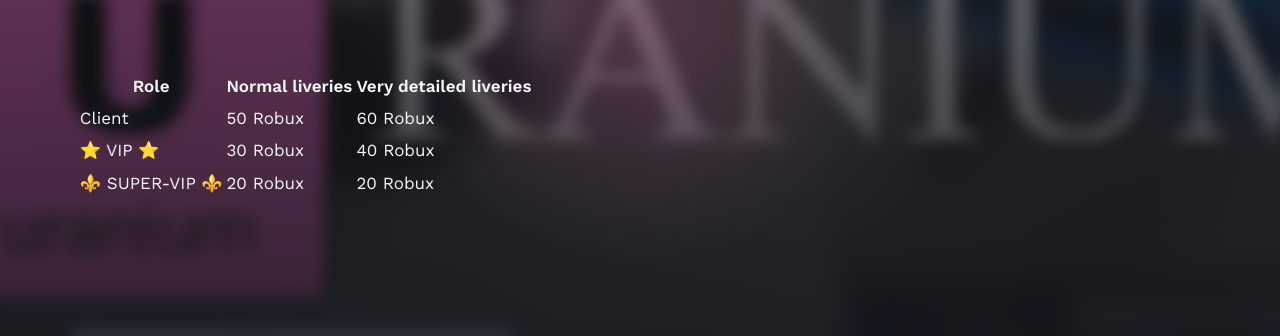
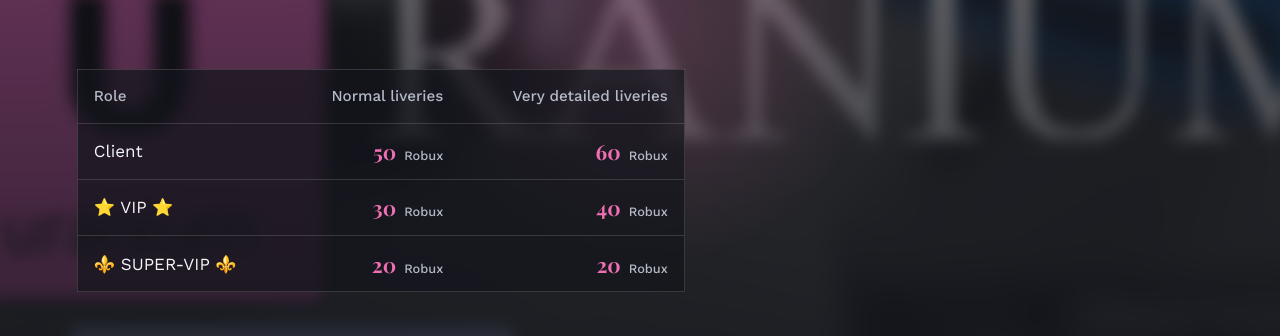
Before and after one commit to SoNessuno/uranium-store, a website with bundled scripts: page public/prices.html in a window 1280 px wide. Shown: the part 219-555 px from the top of the page. Built offline with nearby package versions, Linux system fonts and the light colour scheme; no server answers; a web font is replaced by a local one.

Commit message:
Add files via upload

```diff
--- a/public/assets/css/components.css
+++ b/public/assets/css/components.css
@@ -31,3 +31,10 @@ dialog .btns{margin-top:1rem}
 .tag.new{background:var(--u);color:#14161c}.tag.accepted{background:#3ba55d;color:#fff}.tag.done{background:#5865f2;color:#fff}.tag.rejected{background:#ed4245;color:#fff}
 .muted{color:var(--muted)}
 [hidden]{display:none!important}
+
+table.prices{border-collapse:collapse;width:100%;max-width:38rem;background:rgba(20,22,28,.72);border:1px solid var(--line)}
+.prices th,.prices td{padding:.85rem 1rem;border-bottom:1px solid var(--line);text-align:left}
+.prices th{color:var(--muted);font-weight:500;font-size:.95rem}
+.prices th+th,.prices td+td{text-align:right}
+.prices td+td{font:600 1.3rem var(--serif);color:var(--u)}
+.prices .cur{font:500 .8rem var(--sans);color:var(--muted);margin-left:.2rem}
```
